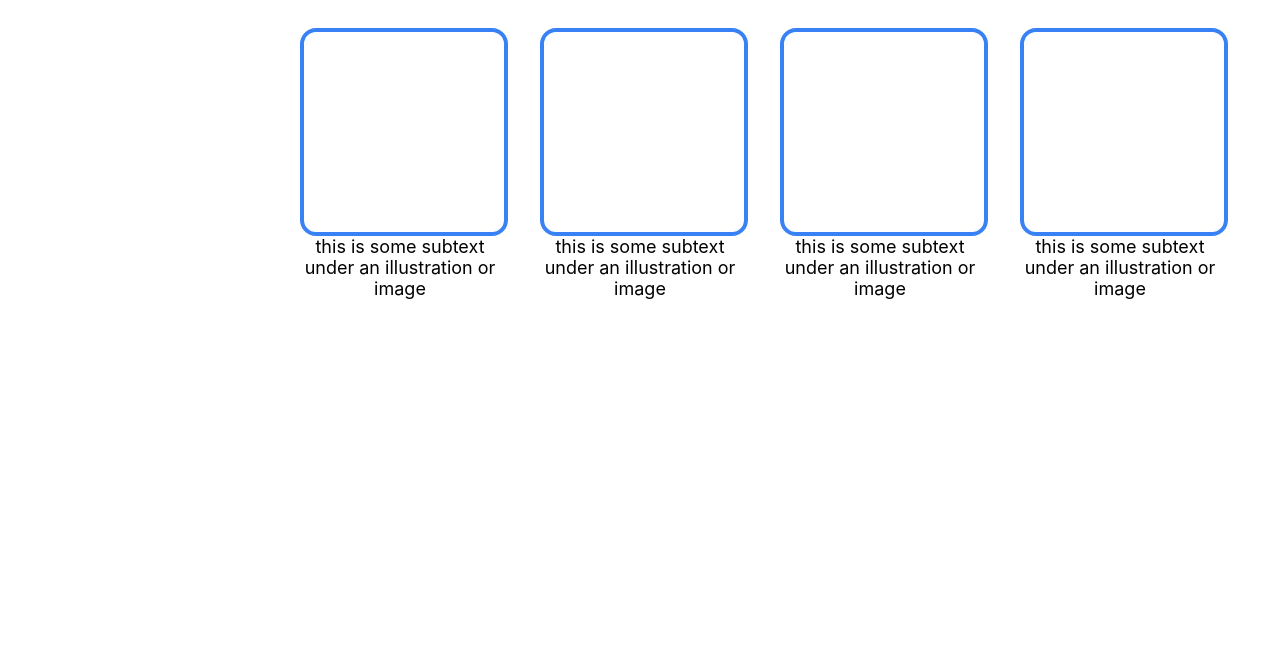
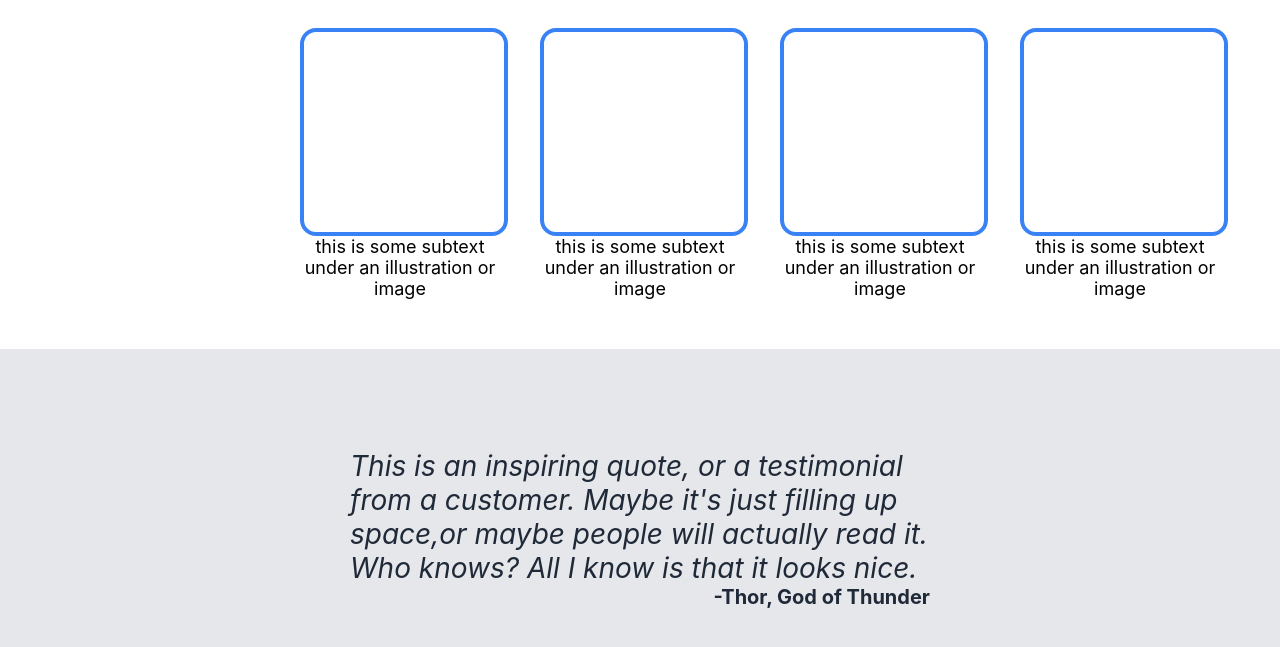
Before and after one commit to Fobbers/landing-page, a plain HTML site: page index.html in a window 1280 px wide. Shown: the part 588-1235 px from the top of the page. Before the commit the page ends 937 px from the top, so only its background shows below. Drawn offline with Linux system fonts and the light colour scheme.

Commit message:
Finish section-three

```diff
--- a/index.html
+++ b/index.html
@@ -53,5 +53,10 @@
       </div>
     </div>
 
+    <div class="section-three">
+      <div class="quote">This is an inspiring quote, or a testimonial from a customer. Maybe it's just filling up space,or maybe people will actually read it. Who knows? All I know is that it looks nice.</div>
+      <div class="signature">-Thor, God of Thunder</div>
+    </div>
+
   </body>
 </html>
--- a/style.css
+++ b/style.css
@@ -92,6 +92,29 @@ img {
     width: 200px;
 }
 
+.section-three {
+    background: #E5E7EB;
+    height: 300px;
+}
+
+.quote {
+    font-size: 28px;
+    font-style: italic;
+    color: #1F2937;
+    text-align: left;
+    padding-top: 100px;
+    padding-left: 350px;
+    padding-right: 350px;
+}
+
+.signature {
+    text-align: right;
+    padding-right: 350px;
+    font-size: 20px;
+    color: #1F2937;
+    font-weight: bold;
+}
+
 a {
     text-decoration: none;
     color: #E5E7EB;
```
